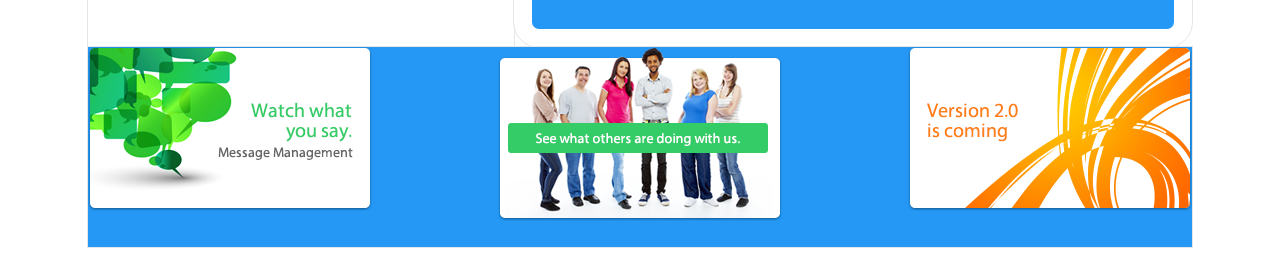
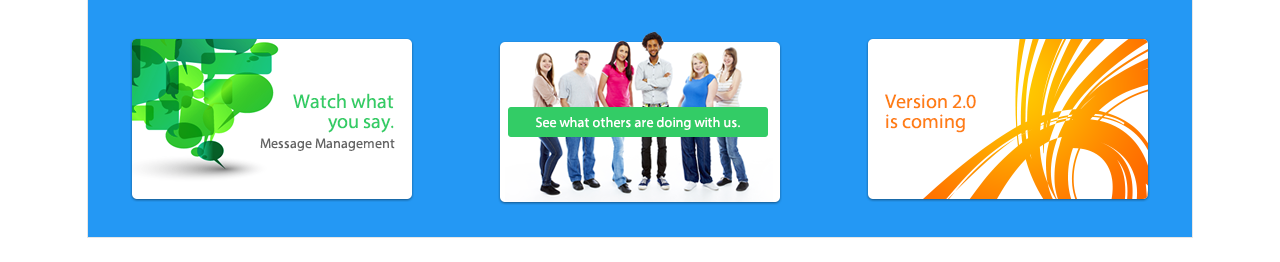
Before and after one commit to sivonne/project1, a plain HTML site: page index.html in a window 1280 px wide. Shown: the part 1251-1513 px from the top of the page. Drawn offline with Linux system fonts and the light colour scheme.

Commit message:
adjusted footer section

```diff
--- a/css/styles.css
+++ b/css/styles.css
@@ -2,7 +2,7 @@
   .site{
     display:grid;
     grid-template-columns: 1fr 17% 1fr 1fr 14%;  /*divide screen into 5 equal columns*/
-    grid-template-rows: 50px 90px 180px 60px 330px 200px 200px 180px 200px;/*sets height of rows*/
+    grid-template-rows: 50px 90px 180px 60px 330px 150px 200px 180px 260px;/*sets height of rows*/
     grid-template-areas:/*designates areas to certain sections*/
     'hd hd hd hd hd'/*heading*/
     'nvm nvm nvm nvm nvm'/*nav menu*/
@@ -294,10 +294,11 @@ h5{
     outline-color:#e6e6e6;
     margin-right: 80px;
     padding-left: 5%;
+    padding-right: 3%;
 
     display:grid;
     grid-template-columns: 1fr 1fr 1fr 1fr;  /*divide screen into 4 equal columns*/
-    grid-template-rows: 1fr 1fr 1fr 1fr 1fr;/*sets height of rows*/
+    grid-template-rows: 1fr 10% 30% 10% 1fr;/*sets height of rows*/
     grid-template-areas:/*designates areas to certain sections*/
     'hdt hdt hdt hdt'
     'title title drop chn'
@@ -430,7 +431,6 @@ h2{
     margin-right: 10%;
     border-color: inherit;
 
-
   }
   #fb-h{
     background-color: #114570;
@@ -509,14 +509,20 @@ h2{
     outline-color:#e6e6e6;
     outline-style:solid;
     display:flex;
-    justify-content: space-between;
+    justify-content: space-around;
+    align-items: center;
     margin-left: 80px;
     margin-right: 80px;
+    margin-bottom:20px;
+
   }
 
-
-
-
+#see{
+  margin-top: 5px;
+}
+#watch, #version2{
+  margin-top:10px;
+}
 
   /*still in process, set up here for next step, for changing screen sizes
   @media screen and (max-width:767px){
@@ -560,4 +566,5 @@ for nested grids:
 https://rachelandrew.co.uk/archives/2015/02/04/css-grid-layout-creating-complex-grids/
 for checkbox:https://www.w3schools.com/howto/howto_css_custom_checkbox.asp
 https://medium.com/claritydesignsystem/pure-css-accessible-checkboxes-and-radios-buttons-54063e759bb3
+
 */
```
